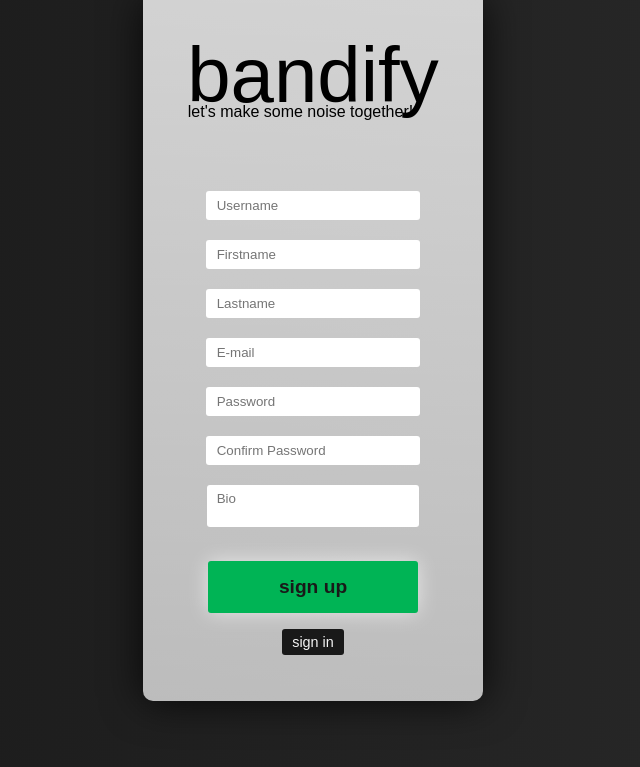
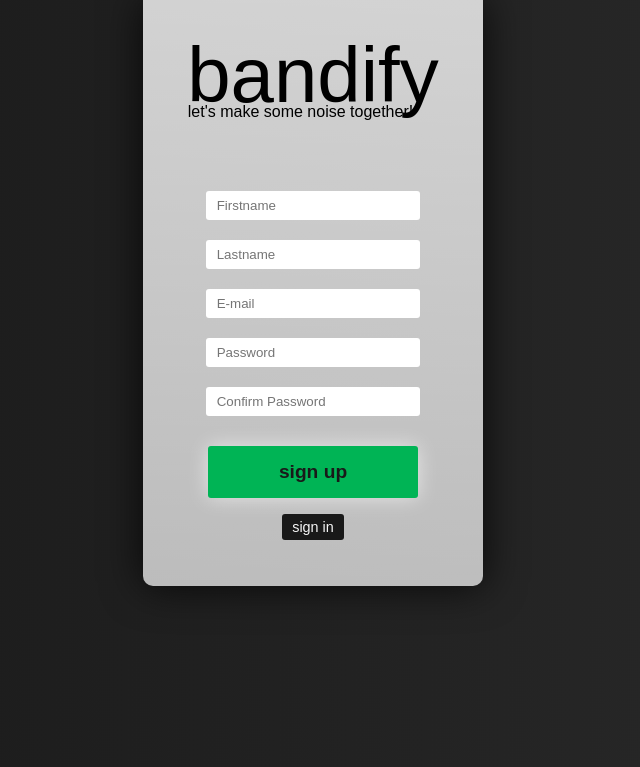
Before and after one commit to jeffersonferraz/bandify, a PHP site: page /signup.php in a window 1280 px wide. Shown: the top 767 px of the page, without its empty margins (327-967 px from the left). Run offline with PHP 8.4, Linux system fonts and the light colour scheme; some web fonts are replaced.

Commit message:
Update inputs

```diff
--- a/src/public/signup.php
+++ b/src/public/signup.php
@@ -13,13 +13,11 @@
             <p class="subtitle">let's make some noise together!</p>
         </a>
         <form action="signup.php" method="post">
-           <input class="input_data" name="username" type="text" placeholder=" Username"><br>
            <input class="input_data" name="first_name" type="text" placeholder=" Firstname"><br>
            <input class="input_data" name="last_name" type="text" placeholder=" Lastname"><br>
            <input class="input_data" name="email" type="email" placeholder=" E-mail"><br>
            <input class="input_data" name="password" type="password" placeholder=" Password"><br>
            <input class="input_data" name="confirm_password" type="password" placeholder=" Confirm Password"><br>
-           <textarea class="input_data" name="bio" placeholder=" Bio"></textarea>
            <button name="signup_button" type="submit">sign up</button><br>
            <a href="signin.php" class="button">sign in</a>
         </form>
```
Also changed, not shown: src/public/editProfile.php (added).
